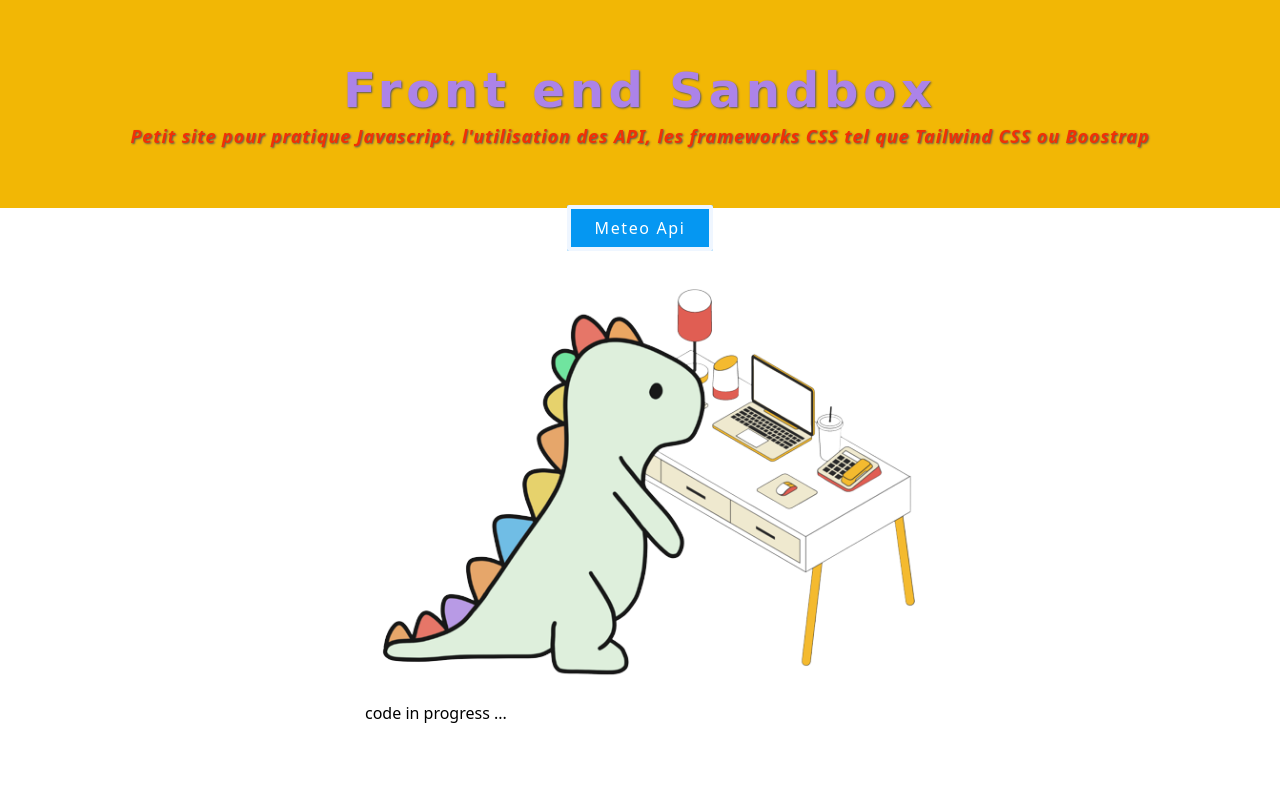
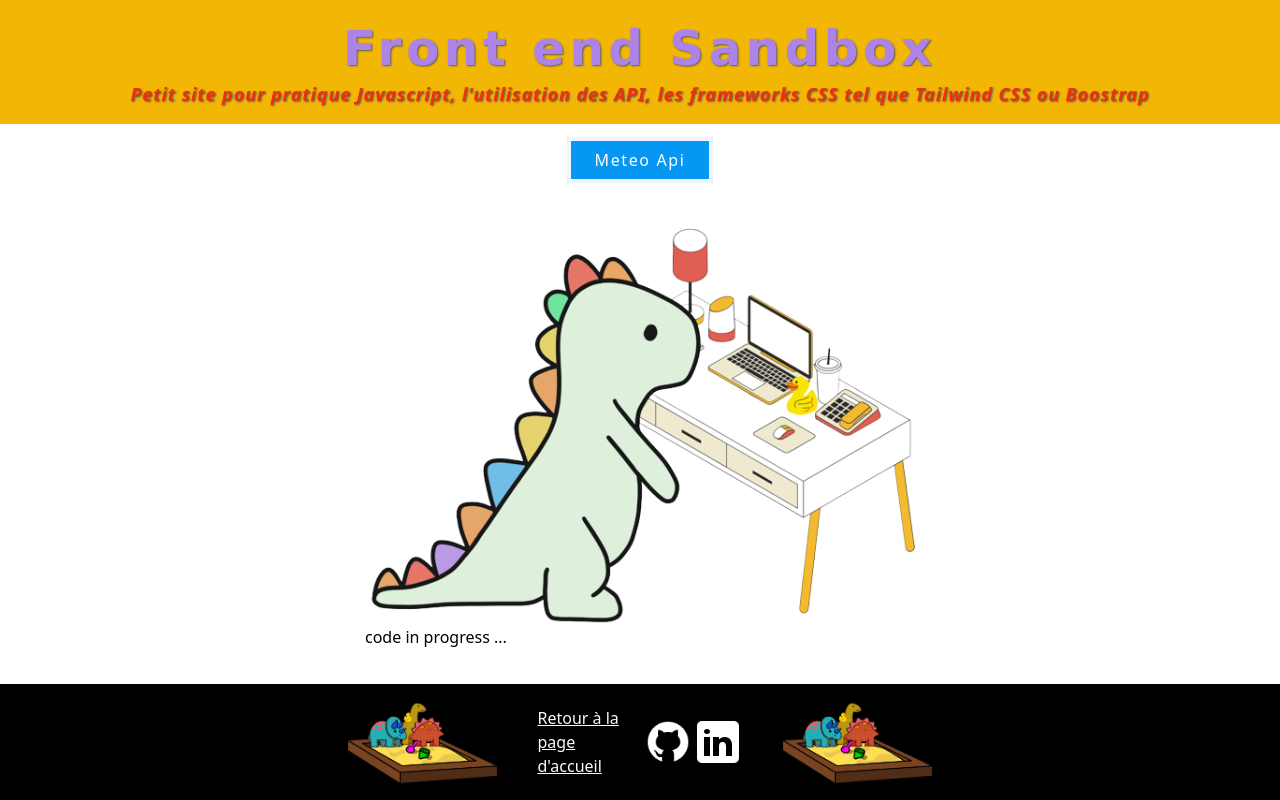
Before and after one commit to adelinelucas/adelinelucas.github.io, a PHP site: page / in a window 1280 px wide. Run offline with PHP 8.4, Linux system fonts and the light colour scheme.

Commit message:
update front page

```diff
--- a/css/style.css
+++ b/css/style.css
@@ -504,9 +504,40 @@ video {
   --tw-backdrop-sepia:  ;
 }
 
+.fixed {
+  position: fixed;
+}
+
+.sticky {
+  position: sticky;
+}
+
+.bottom-0 {
+  bottom: 0px;
+}
+
+.left-0 {
+  left: 0px;
+}
+
 .my-2 {
   margin-top: 0.5rem;
   margin-bottom: 0.5rem;
+}
+
+.mx-4 {
+  margin-left: 1rem;
+  margin-right: 1rem;
+}
+
+.my-4 {
+  margin-top: 1rem;
+  margin-bottom: 1rem;
+}
+
+.mx-10 {
+  margin-left: 2.5rem;
+  margin-right: 2.5rem;
 }
 
 .mb-2 {
@@ -526,6 +557,22 @@ video {
   height: min-content;
 }
 
+.w-full {
+  width: 100%;
+}
+
+.w-\[\] {
+  width: ;
+}
+
+.w-\[105px\] {
+  width: 105px;
+}
+
+.flex-row {
+  flex-direction: row;
+}
+
 .flex-col {
   flex-direction: column;
 }
@@ -536,6 +583,14 @@ video {
 
 .justify-center {
   justify-content: center;
+}
+
+.justify-around {
+  justify-content: space-around;
+}
+
+.justify-evenly {
+  justify-content: space-evenly;
 }
 
 .rounded-sm {
@@ -561,6 +616,11 @@ video {
   background-color: rgb(5 151 242 / var(--tw-bg-opacity));
 }
 
+.bg-black {
+  --tw-bg-opacity: 1;
+  background-color: rgb(0 0 0 / var(--tw-bg-opacity));
+}
+
 .py-4 {
   padding-top: 1rem;
   padding-bottom: 1rem;
@@ -579,6 +639,16 @@ video {
 .py-10 {
   padding-top: 2.5rem;
   padding-bottom: 2.5rem;
+}
+
+.px-4 {
+  padding-left: 1rem;
+  padding-right: 1rem;
+}
+
+.px-10 {
+  padding-left: 2.5rem;
+  padding-right: 2.5rem;
 }
 
 .font-caveat {
@@ -630,6 +700,15 @@ video {
   color: rgb(255 255 255 / var(--tw-text-opacity));
 }
 
+.text-slate-50 {
+  --tw-text-opacity: 1;
+  color: rgb(248 250 252 / var(--tw-text-opacity));
+}
+
+.underline {
+  text-decoration-line: underline;
+}
+
 * {
   box-sizing: border-box;
 }
--- a/index.html
+++ b/index.html
@@ -4,29 +4,41 @@
     <meta charset="UTF-8">
     <meta name="viewport" content="width=device-width, initial-scale=1.0">
     <link rel="stylesheet" href="./css/style.css">
+    <link rel="icon" type="image/x-icon" href="./assets/favion.png">
     <script src="./app.js" defer></script>
     <title>Front Sandbox</title>
 </head>
 <body>
-    <header class="bg-pop-yellow 0 w-50 h-52 flex flex-col justify-center items-center py-4 mb-2">
+    <header class="bg-pop-yellow h-42 flex flex-col justify-center items-center py-4 mb-2">
         <h1 class="text-5xl text-pop-purple font-caveat tracking-widest text-shadow my-2 font-black">Front end Sandbox</h1>
         <p class="text-lg text-pop-red text-shadow tracking-wider italic font-semibold">Petit site pour pratique Javascript, l'utilisation des API, les frameworks CSS tel que Tailwind CSS ou Boostrap</p>
     </header>
     <main>
-        <nav class="flex flex-col items-center my-2">
+        <nav class="flex flex-col items-center py-4">
             <ul>
                 <li>
                     <a href="./meteo-api/meteo-api.html" class="border-4 rounded-sm bg-pop-blue text-white py-2 px-6 border-blue-50 tracking-widest">Meteo Api</a>
                 </li>
             </ul>
         </nav>
-        <section class="flex justify-center items-center py-10 h-min">
+        <section class="flex justify-center items-center py-10">
             <figure>
                 <img src="../assets/dinotech.png" alt="Excercices de code en progression" width="550px" loading="lazy">
                 <figcaption>code in progress ... </figcaption>
             </figure>
         </section>
     </main>
+    <footer class="w-full bg-black flex flex-row justify-center fixed bottom-0 left-0 py-4">
+        <img src="./assets/dinosandbox.png" alt="" width="150px"/>
+        <article class="flex flex-row items-center px-10 justify-around">
+            <a href="#" class="text-slate-50 underline w-[105px]">Retour à la page d'accueil</a>
+            <a href="https://github.com/adelinelucas?tab=repositories" target="_blank"><img src="./assets/githubicon.png" alt="Lien vers le github de Adeline LUCAS" width="50px"/></a>
+            <a href="https://www.linkedin.com/in/adeline-lucas-web-dev/" target="_blank"><img src="./assets/linkedinicon.png" alt="Lien vers le LinkedIn de Adeline LUCAS" width="50px"/></a>
+        </article>
+
+        <img src="./assets/dinosandbox.png" alt="" width="150px" class="reverse"/>
+
+    </footer>
 
 </body>
 </html>
--- a/meteo-api/app.js
+++ b/meteo-api/app.js
@@ -52,7 +52,7 @@ const getCoordinate = async(city) =>{
 const appendHTMLContent = (city,temperatureInfo,meteoInfo,humidityInfo, weatherIcon ) =>{
     let htmlContent = `
     <div class="card flex flex-row p-4">
-        <img src="../assets/presentatrice.png" class="pr-2" alt="présentation des résultats de recherche" width="100px" height="190px">
+        <img src="../assets/dinometeo.png" class="pr-2" alt="présentation des résultats de recherche" width="200px" >
         <div class="card-body">
             <h5 class="card-title">${city}</h5>
             <p class="card-text d-flex align-items-center" id="temperature-info"><span>Température : </span><i class="bi bi-thermometer-half"></i> ${temperatureInfo}</p>
```
Also changed, not shown: assets/dinometeo.png (renamed from assets/Design_sans_titre__2_-removebg-preview.png), assets/dinosandbox.png (added), assets/dinotech.png, assets/favion.png (added), assets/githubicon.png (added), assets/linkedinicon.png (added), assets/presentatrice.png (deleted).
